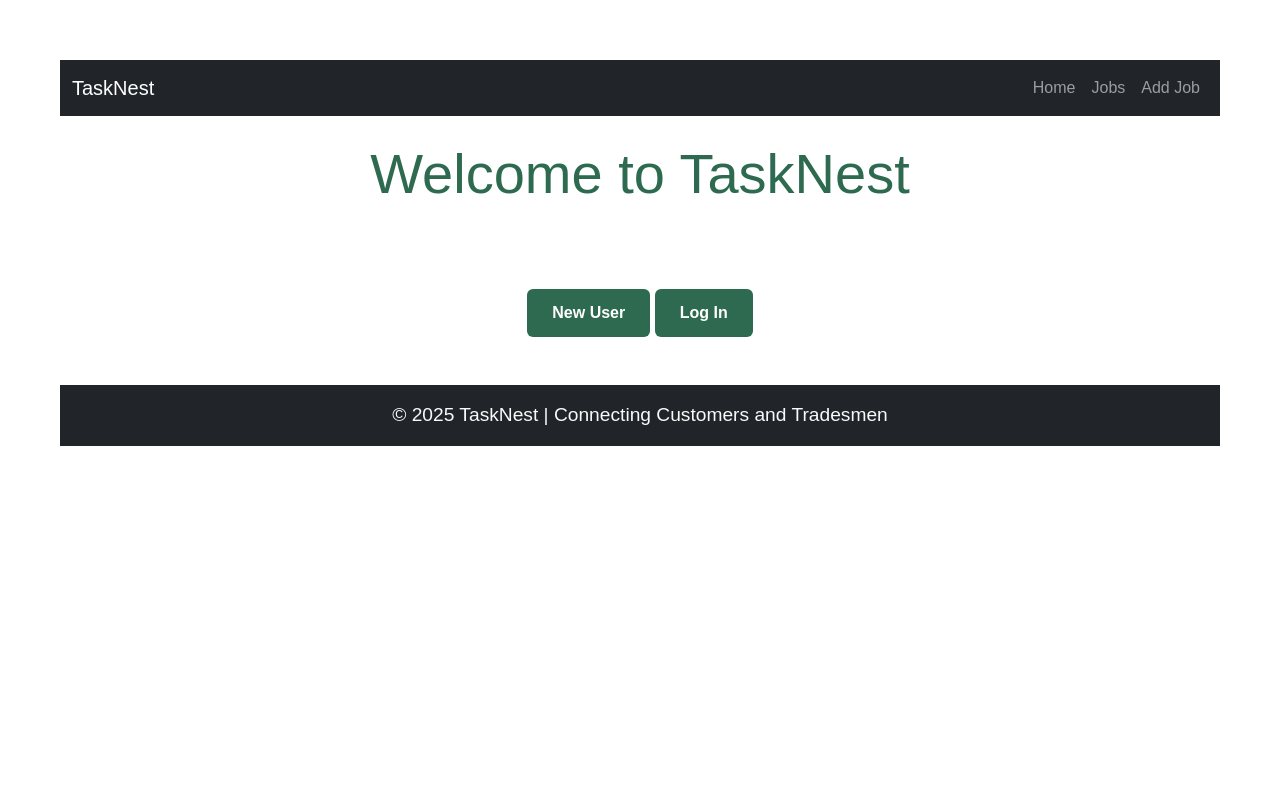
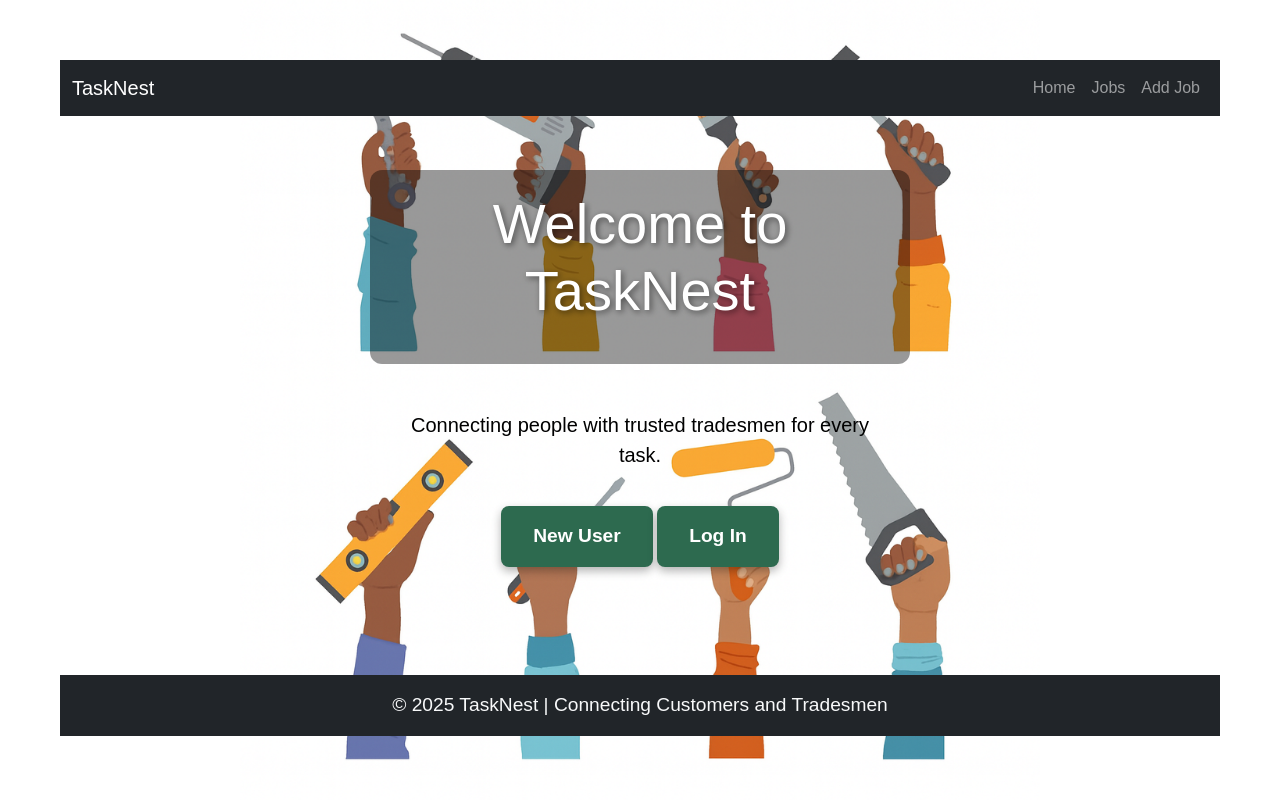
Before and after one commit to Tafari-K/tasknest, a Django app: page / in a window 1280 px wide. Run offline with Django 5.2, Linux system fonts and the light colour scheme.

Commit message:
Update: add more styles to improve ux

```diff
--- a/static/core/css/style.css
+++ b/static/core/css/style.css
@@ -1,36 +1,58 @@
 body {
     font-family: Arial, sans-serif;
     background-color: white;
-    color: white;
+    background-image: url(/static/images/tasknest_background_edited.png);
+    background-repeat: no-repeat;
+    background-position: center top;
+    background-attachment: fixed;
+    background-size: contain;
+    color: black;
     text-align: center;
     padding: 60px;
 }
 
 h1 {
-    color: #2d6a4f;
-    font-size: 3em;
+    color: white;
+    font-size: 3.5em;
+    font-weight: 800;
+    text-shadow: 2px 2px 6px rgba(0, 0, 0, 0.5); /* soft glow */
+    margin-bottom: 20px;
 }
 
 p {
     font-size: 1.2em;
 }
 
+.title-box {
+    background-color: rgba(0, 0, 0, 0.4);
+    padding: 20px;
+    border-radius: 12px;
+    display: inline-block;
+}
+
+
 .button {
     display: inline-block;
     margin-top: 20px;
-    padding: 12px 25px;
+    padding: 16px 32px; /* bigger button */
     background-color: #2d6a4f;
     color: white;
     text-decoration: none;
-    border-radius: 6px;
+    border-radius: 8px;
     font-weight: bold;
-    transition: background-color 0.3s ease;
+    font-size: 1.2em;
+    box-shadow: 0 4px 10px rgba(0, 0, 0, 0.3); /* 3D effect */
+    transition: background-color 0.3s ease, transform 0.2s ease;
 }
 
 .button:hover {
-    background-color: #1b4332;
+    background-color: #1b4332; /* green hover */
+    transform: translateY(-2px); /* subtle lift */
 }
+
 .container {
     max-width: 600px;
     margin: 0 auto;
+    border-radius: 8px;
+    padding: 30px;
 }
--- a/templates/home.html
+++ b/templates/home.html
@@ -2,8 +2,12 @@
 {% load static %}
 
 {% block content %}
+<link href="https://fonts.googleapis.com/css2?family=Poppins:wght@600;800&display=swap" rel="stylesheet">
+
+<div class="title-box">
+    <h1 class="display-4">Welcome to TaskNest</h1>
+</div>
 <div class="container">
-    <h1 class="display-4">Welcome to TaskNest</h1>
     <p class="lead mt-3">Connecting people with trusted tradesmen for every task.</p>
     <a href="{% url 'signup' %}" class="button">New User</a>
     <a href="{% url 'login' %}" class="button">Log In</a>
```
Also changed, not shown: static/images/tasknest_background.png (added), static/images/tasknest_background_edited.png (added).
